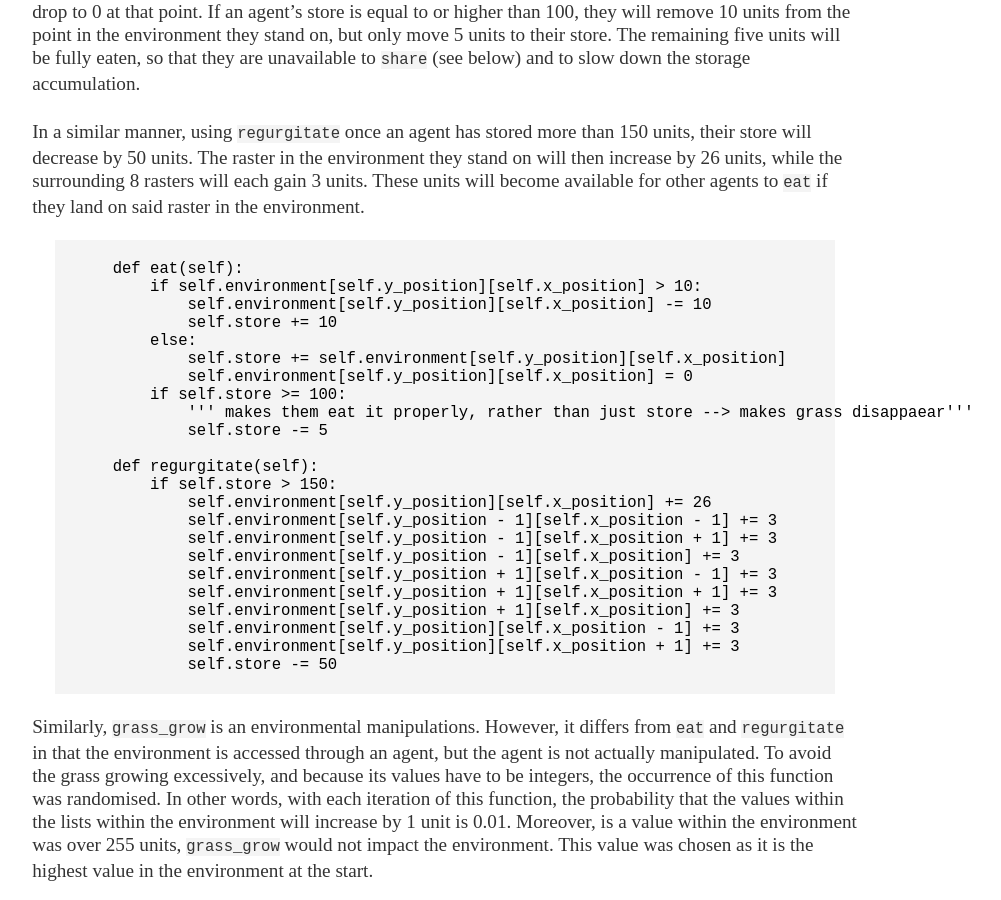
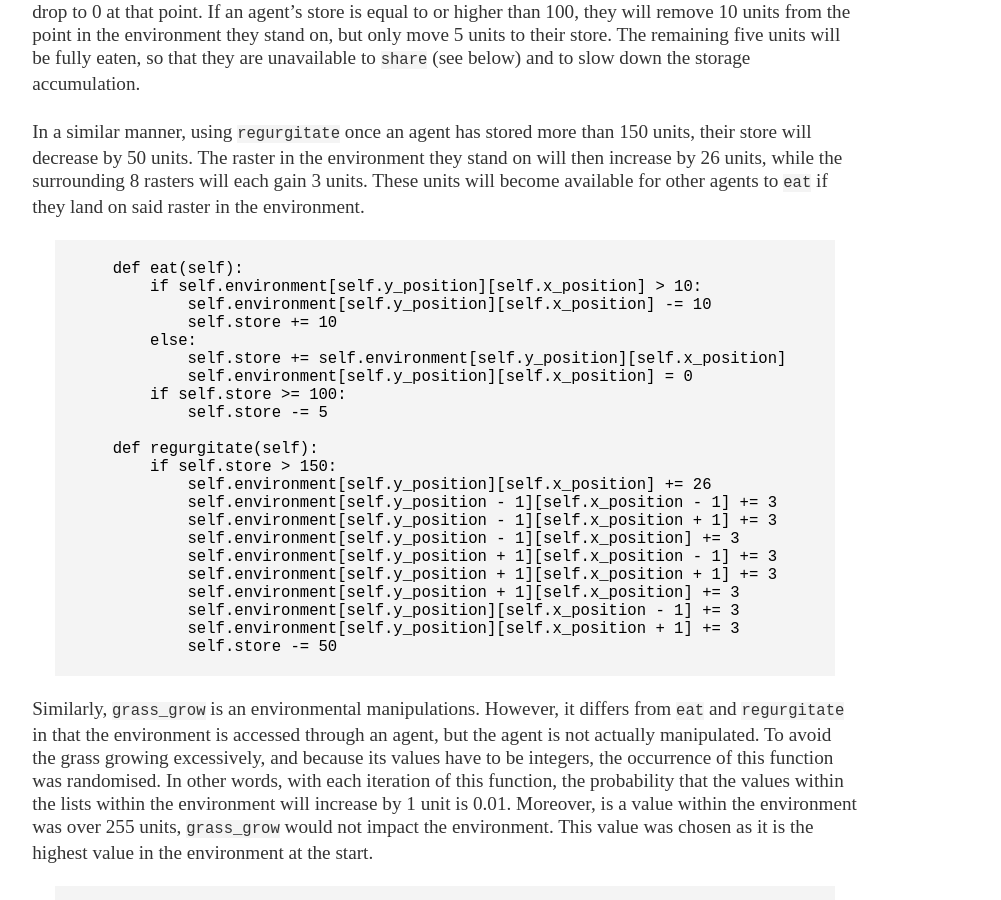
Before and after one commit to lena-kilian/lena-kilian.github.io, a Jekyll site: the page built from abm/index.md, in a window 1280 px wide and 900 px high, scrolled down 3386 px. Shown: the whole window, without its empty margins (195-1196 px from the left). Built offline with Jekyll 4.4.1, drawn with Linux system fonts in a browser that asks for light colours; our own code applies the rules of GitHub Pages for plain Markdown files.

Commit message:
Update index.md

```diff
--- a/abm/index.md
+++ b/abm/index.md
@@ -122,7 +122,6 @@ In a similar manner, using `regurgitate` once an agent has stored more than 150
             self.store += self.environment[self.y_position][self.x_position]
             self.environment[self.y_position][self.x_position] = 0
         if self.store >= 100:
-            ''' makes them eat it properly, rather than just store --> makes grass disappaear'''
             self.store -= 5
 
     def regurgitate(self):
```
